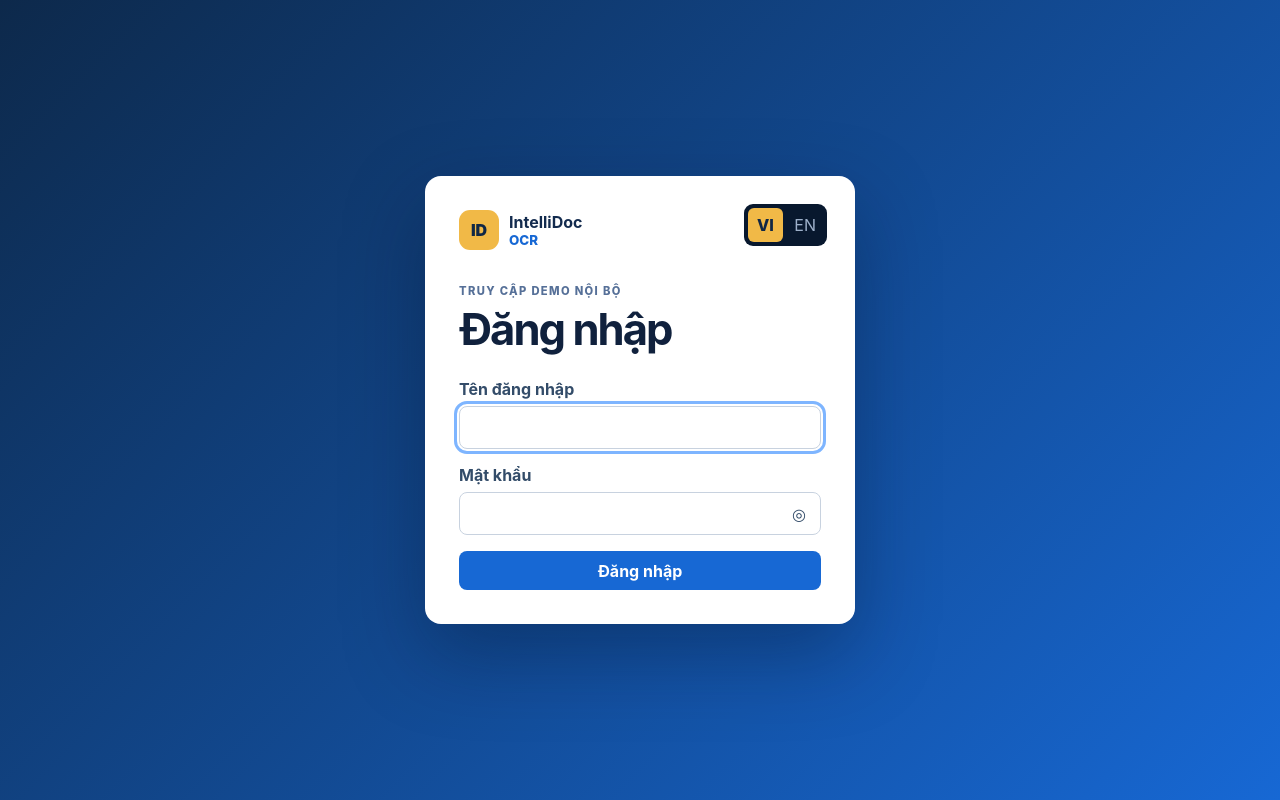
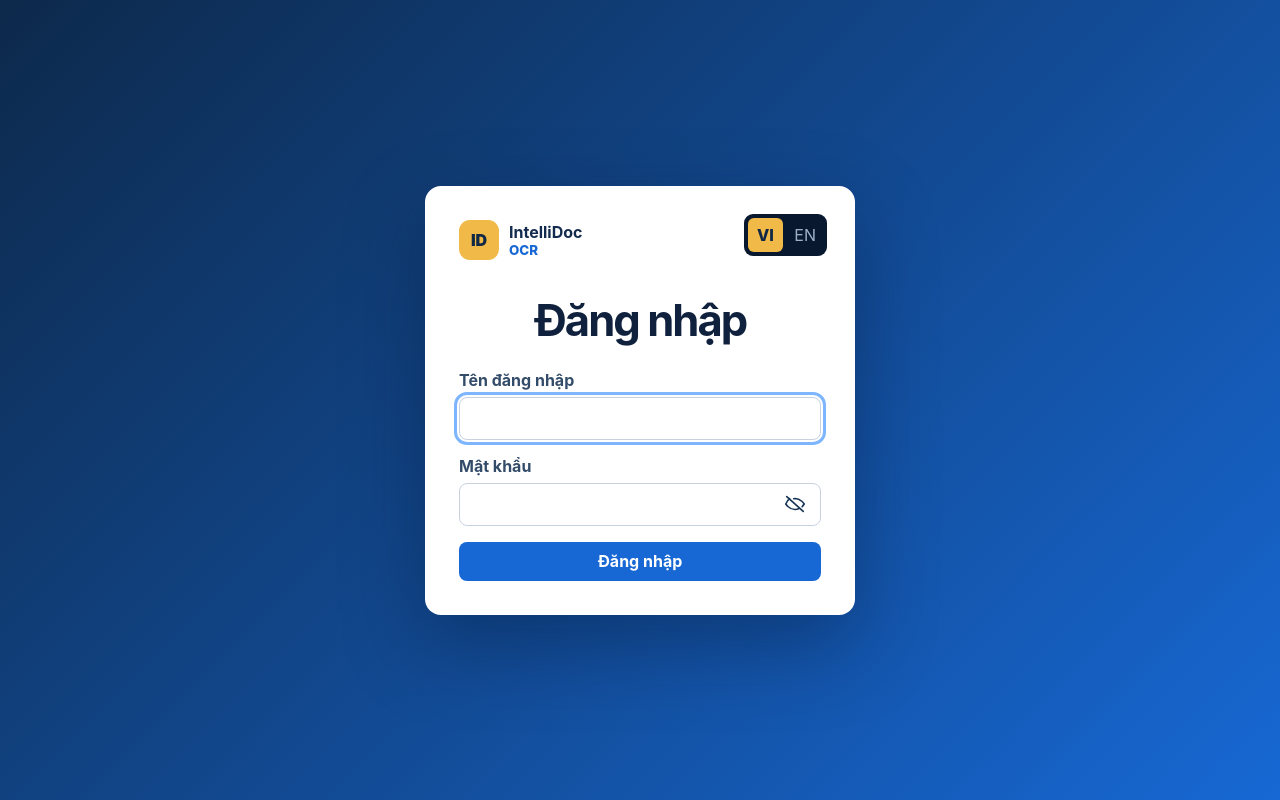
Before and after one commit to DoanVietHung03/OCR_new, a Next.js app in the folder frontend/: page /login in a window 1280 px wide. Built offline with nearby package versions, Linux system fonts and the light colour scheme.

Commit message:
Fix UI login 2

```diff
--- a/frontend/app/globals.css
+++ b/frontend/app/globals.css
@@ -202,14 +202,16 @@ h3 { color: #293b57; font-size: .82rem; letter-spacing: .05em; text-transform: u
 .login-card header { display: flex; align-items: center; gap: 10px; margin-bottom: 34px; color: #132b4e; }
 .login-card header div { display: grid; }
 .login-card header small { color: #1768d4; font-weight: 800; }
-.login-card h1 { margin: 5px 0 8px; }
+.login-card h1 { margin: 5px 0 8px; text-align: center; }
 .login-card > p:not(.eyebrow) { color: #60728a; }
 .login-language { position: absolute; top: 28px; right: 28px; }
 .login-card form, .auth-modal form { display: grid; gap: 16px; margin-top: 24px; }
 .login-card label, .auth-modal label { display: grid; gap: 7px; color: #334c69; font-weight: 750; }
 .login-card input, .auth-modal input { width: 100%; min-height: 43px; border: 1px solid #c8d2df; border-radius: 8px; padding: 9px 11px; font: inherit; }
+.login-card .password-input input { padding-right: 52px; }
 .password-input { position: relative; }
-.password-input button { position: absolute; top: 4px; right: 4px; min-width: 36px; min-height: 35px; border: 0; background: transparent; cursor: pointer; }
+.password-input button { position: absolute; top: 50%; right: 8px; display: grid; width: 36px; height: 36px; place-items: center; border: 0; padding: 0; color: #173555; background: transparent; transform: translateY(-50%); cursor: pointer; }
+.password-input button svg { width: 22px; height: 22px; fill: none; stroke: currentColor; stroke-width: 1.8; stroke-linecap: round; stroke-linejoin: round; }
 .login-card .button { justify-content: center; width: 100%; }
 .warning { color: #8b5c08; }
 
--- a/frontend/app/login/page.tsx
+++ b/frontend/app/login/page.tsx
@@ -50,11 +50,13 @@ export default function LoginPage() {
         <button aria-pressed={vi} onClick={() => changeLanguage("vi")}>VI</button>
         <button aria-pressed={!vi} onClick={() => changeLanguage("en")}>EN</button>
       </div>
-      <p className="eyebrow">{vi ? "TRUY CẬP DEMO NỘI BỘ" : "INTERNAL DEMO ACCESS"}</p>
       <h1>{vi ? "Đăng nhập" : "Sign in"}</h1>
       <form onSubmit={submit}>
         <label>{vi ? "Tên đăng nhập" : "Username"}<input autoComplete="username" autoFocus required value={username} onChange={(event) => setUsername(event.target.value)} /></label>
-        <label>{vi ? "Mật khẩu" : "Password"}<span className="password-input"><input type={visible ? "text" : "password"} autoComplete="current-password" required value={password} onChange={(event) => setPassword(event.target.value)} onKeyDown={caps} onKeyUp={caps} onBlur={() => setCapsLock(false)} /><button type="button" aria-label={vi ? "Hiện hoặc ẩn mật khẩu" : "Show or hide password"} onClick={() => setVisible((value) => !value)}>{visible ? "◉" : "◎"}</button></span></label>
+        <label>{vi ? "Mật khẩu" : "Password"}<span className="password-input"><input type={visible ? "text" : "password"} autoComplete="current-password" required value={password} onChange={(event) => setPassword(event.target.value)} onKeyDown={caps} onKeyUp={caps} onBlur={() => setCapsLock(false)} /><button type="button" aria-label={vi ? "Hiện hoặc ẩn mật khẩu" : "Show or hide password"} onClick={() => setVisible((value) => !value)}>{visible
+          ? <svg aria-hidden="true" viewBox="0 0 24 24"><path d="M2 12s3.5-6 10-6 10 6 10 6-3.5 6-10 6S2 12 2 12Z" /><circle cx="12" cy="12" r="2.5" /></svg>
+          : <svg aria-hidden="true" viewBox="0 0 24 24"><path d="M3 4l18 16M10.6 6.2A10.8 10.8 0 0 1 12 6c6.5 0 10 6 10 6a17 17 0 0 1-2.2 3M6.2 6.2C3.5 8 2 12 2 12s3.5 6 10 6c1.7 0 3.2-.4 4.5-1" /></svg>
+        }</button></span></label>
         {capsLock && <small className="warning" role="status">{vi ? "Caps Lock đang bật." : "Caps Lock is on."}</small>}
         {error && <p className="error" role="alert">{error}</p>}
         <button className="button primary" disabled={busy}>{busy ? (vi ? "Đang đăng nhập…" : "Signing in…") : (vi ? "Đăng nhập" : "Sign in")}</button>
```
